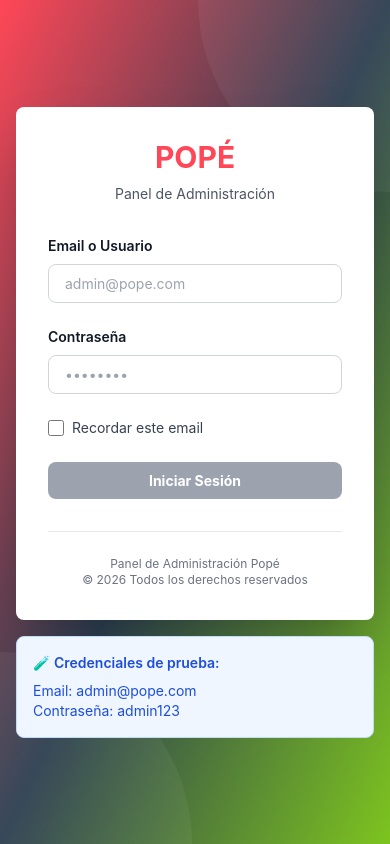
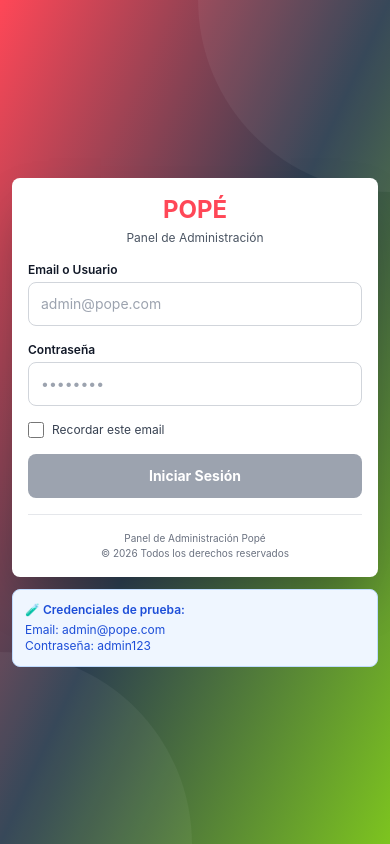
Before and after one commit to Alejandro-lopez1/tienda-pope, a React (Vite) app in the folder frontend/: page /admin/login in a window 390 px wide. Built offline with nearby package versions, Linux system fonts and the light colour scheme; no server answers.

Commit message:
feat(ux-mobile): P4 - admin optimizado (h-dvh, min-h-dvh, inputs min-h-11, header compacto, login responsive)

```diff
--- a/frontend/src/components/ErrorBoundary.tsx
+++ b/frontend/src/components/ErrorBoundary.tsx
@@ -22,14 +22,14 @@ export class ErrorBoundary extends Component<Props, State> {
   render() {
     if (this.state.hasError) {
       return (
-        <div className="min-h-screen flex items-center justify-center bg-gray-50 px-4">
-          <div className="max-w-md w-full bg-white rounded-lg shadow-md p-8 text-center">
-            <h1 className="text-xl font-bold text-gray-900 mb-2">Algo salió mal, recargá la página</h1>
-            <p className="text-gray-600 mb-6">Ocurrió un error inesperado al mostrar esta pantalla.</p>
+        <div className="min-h-dvh flex items-center justify-center bg-gray-50 px-3">
+          <div className="max-w-md w-full bg-white rounded-lg shadow-md p-6 text-center">
+            <h1 className="text-base sm:text-xl font-bold text-gray-900 mb-2">Algo salió mal</h1>
+            <p className="text-xs sm:text-sm text-gray-600 mb-4 sm:mb-6">Ocurrió un error inesperado al mostrar esta pantalla.</p>
             <button
               type="button"
               onClick={() => window.location.reload()}
-              className="bg-red-500 hover:bg-red-600 text-white font-semibold py-2 px-4 rounded"
+              className="w-full bg-red-500 hover:bg-red-600 text-white font-semibold py-2 px-4 rounded text-sm"
             >
               Recargar
             </button>
--- a/frontend/src/components/ProtectedRoute.tsx
+++ b/frontend/src/components/ProtectedRoute.tsx
@@ -15,10 +15,10 @@ export const ProtectedRoute: React.FC<ProtectedRouteProps> = ({
 
   if (loading) {
     return (
-      <div className="min-h-screen flex items-center justify-center bg-gray-100">
-        <div className="text-center">
+      <div className="min-h-dvh flex items-center justify-center bg-gray-100">
+        <div className="text-center px-4">
           <div className="animate-spin inline-block w-8 h-8 border-4 border-gray-300 border-t-[#FF4757] rounded-full"></div>
-          <p className="mt-4 text-gray-600">Cargando...</p>
+          <p className="mt-4 text-gray-600 text-sm">Cargando...</p>
         </div>
       </div>
     );
@@ -30,10 +30,10 @@ export const ProtectedRoute: React.FC<ProtectedRouteProps> = ({
 
   if (requiredRole && user?.role !== requiredRole && user?.role !== 'admin') {
     return (
-      <div className="min-h-screen flex items-center justify-center bg-gray-100">
+      <div className="min-h-dvh flex items-center justify-center bg-gray-100 px-4">
         <div className="text-center">
-          <h1 className="text-2xl font-bold text-gray-900 mb-4">Acceso Denegado</h1>
-          <p className="text-gray-600">No tienes permiso para acceder a esta página.</p>
+          <h1 className="text-xl sm:text-2xl font-bold text-gray-900 mb-3 sm:mb-4">Acceso Denegado</h1>
+          <p className="text-sm sm:text-base text-gray-600">No tienes permiso para acceder a esta página.</p>
         </div>
       </div>
     );
--- a/frontend/src/components/admin/AdminLayout.tsx
+++ b/frontend/src/components/admin/AdminLayout.tsx
@@ -26,7 +26,7 @@ export const AdminLayout: React.FC<AdminLayoutProps> = ({ children, title }) =>
   ];
 
   return (
-    <div className="flex h-screen bg-gray-100">
+    <div className="flex h-dvh bg-gray-100">
       {/* Sidebar */}
       <aside
         className={`fixed inset-y-0 left-0 z-50 w-64 bg-[#2C3E50] text-white transition-transform duration-200 transform ${
@@ -81,26 +81,26 @@ export const AdminLayout: React.FC<AdminLayoutProps> = ({ children, title }) =>
       )}
 
       {/* Main Content */}
-      <div className="flex-1 flex flex-col overflow-hidden">
+      <div className="flex-1 flex flex-col overflow-hidden min-h-dvh">
         {/* Header */}
-        <header className="bg-white shadow-sm border-b border-gray-200">
-          <div className="flex items-center justify-between px-6 py-4">
+        <header className="bg-white shadow-sm border-b border-gray-200 h-14 sm:h-16">
+          <div className="flex items-center justify-between px-4 sm:px-6 h-full">
             <div className="flex items-center gap-4">
               <button
                 onClick={() => setSidebarOpen(!sidebarOpen)}
                 className="lg:hidden p-2 hover:bg-gray-100 rounded-lg transition"
               >
-                <span className="text-2xl">☰</span>
+                <span className="text-xl">☰</span>
               </button>
-              <h2 className="text-xl font-bold text-gray-900">{title || 'Dashboard'}</h2>
+              <h2 className="text-lg sm:text-xl font-bold text-gray-900">{title || 'Dashboard'}</h2>
             </div>
 
-            <div className="flex items-center gap-4">
-              <div className="text-right">
+            <div className="flex items-center gap-2 sm:gap-4">
+              <div className="text-right hidden sm:block">
                 <p className="text-sm font-medium text-gray-900">{user?.first_name || user?.username}</p>
                 <p className="text-xs text-gray-500">{user?.email}</p>
               </div>
-              <div className="w-10 h-10 rounded-full bg-gradient-to-br from-[#FF4757] to-[#7DC41F] flex items-center justify-center text-white font-bold">
+              <div className="w-10 h-10 rounded-full bg-gradient-to-br from-[#FF4757] to-[#7DC41F] flex items-center justify-center text-white font-bold flex-shrink-0">
                 {user?.first_name?.[0] || 'A'}
               </div>
             </div>
@@ -108,8 +108,8 @@ export const AdminLayout: React.FC<AdminLayoutProps> = ({ children, title }) =>
         </header>
 
         {/* Content */}
-        <main className="flex-1 overflow-auto">
-          <div className="p-6">
+        <main className="flex-1 overflow-y-auto">
+          <div className="p-4 sm:p-6">
             {children}
           </div>
         </main>
--- a/frontend/src/pages/admin/AdminLoginPage.tsx
+++ b/frontend/src/pages/admin/AdminLoginPage.tsx
@@ -48,7 +48,7 @@ export default function AdminLoginPage() {
   }, []);
 
   return (
-    <div className="min-h-screen bg-gradient-to-br from-[#FF4757] via-[#2C3E50] to-[#7DC41F] flex items-center justify-center px-4">
+    <div className="min-h-dvh bg-gradient-to-br from-[#FF4757] via-[#2C3E50] to-[#7DC41F] flex items-center justify-center px-3 py-4">
       {/* Fondo decorativo */}
       <div className="absolute inset-0 overflow-hidden pointer-events-none">
         <div className="absolute top-0 right-0 w-96 h-96 bg-white/5 rounded-full -mr-48 -mt-48"></div>
@@ -57,26 +57,26 @@ export default function AdminLoginPage() {
 
       {/* Contenedor de login */}
       <div className="relative w-full max-w-md">
-        <div className="bg-white rounded-lg shadow-2xl p-8">
+        <div className="bg-white rounded-lg shadow-2xl p-4 sm:p-8">
           {/* Logo/Título */}
-          <div className="text-center mb-8">
-            <h1 className="text-3xl font-bold text-[#FF4757] mb-2">POPÉ</h1>
-            <p className="text-gray-600">Panel de Administración</p>
+          <div className="text-center mb-4 sm:mb-8">
+            <h1 className="text-2xl sm:text-3xl font-bold text-[#FF4757] mb-1 sm:mb-2">POPÉ</h1>
+            <p className="text-xs sm:text-base text-gray-600">Panel de Administración</p>
           </div>
 
           {/* Formulario */}
-          <form onSubmit={handleSubmit} className="space-y-6">
+          <form onSubmit={handleSubmit} className="space-y-4 sm:space-y-6">
             {/* Error */}
             {error && (
-              <div className="bg-red-50 border border-red-200 text-red-700 px-4 py-3 rounded-lg flex gap-2">
-                <span className="text-xl">⚠️</span>
-                <span className="text-sm">{error}</span>
+              <div className="bg-red-50 border border-red-200 text-red-700 px-3 py-2 sm:px-4 sm:py-3 rounded-lg flex gap-2 text-xs sm:text-sm">
+                <span className="text-lg flex-shrink-0">⚠️</span>
+                <span>{error}</span>
               </div>
             )}
 
             {/* Email/Username */}
             <div>
-              <label htmlFor="email" className="block text-sm font-semibold text-gray-900 mb-2">
+              <label htmlFor="email" className="block text-xs sm:text-sm font-semibold text-gray-900 mb-1 sm:mb-2">
                 Email o Usuario
               </label>
               <input
@@ -86,14 +86,14 @@ export default function AdminLoginPage() {
                 onChange={(e) => setEmail(e.target.value)}
                 placeholder="admin@pope.com"
                 disabled={loading}
-                className="w-full px-4 py-2 border border-gray-300 rounded-lg focus:outline-none focus:border-[#FF4757] focus:ring-2 focus:ring-[#FF4757]/20 transition disabled:bg-gray-100"
+                className="w-full px-3 sm:px-4 py-2.5 sm:py-2 border border-gray-300 rounded-lg focus:outline-none focus:border-[#FF4757] focus:ring-2 focus:ring-[#FF4757]/20 transition disabled:bg-gray-100 text-sm min-h-11"
                 required
               />
             </div>
 
             {/* Contraseña */}
             <div>
-              <label htmlFor="password" className="block text-sm font-semibold text-gray-900 mb-2">
+              <label htmlFor="password" className="block text-xs sm:text-sm font-semibold text-gray-900 mb-1 sm:mb-2">
                 Contraseña
               </label>
               <input
@@ -103,7 +103,7 @@ export default function AdminLoginPage() {
                 onChange={(e) => setPassword(e.target.value)}
                 placeholder="••••••••"
                 disabled={loading}
-                className="w-full px-4 py-2 border border-gray-300 rounded-lg focus:outline-none focus:border-[#FF4757] focus:ring-2 focus:ring-[#FF4757]/20 transition disabled:bg-gray-100"
+                className="w-full px-3 sm:px-4 py-2.5 sm:py-2 border border-gray-300 rounded-lg focus:outline-none focus:border-[#FF4757] focus:ring-2 focus:ring-[#FF4757]/20 transition disabled:bg-gray-100 text-sm min-h-11"
                 required
               />
             </div>
@@ -118,7 +118,7 @@ export default function AdminLoginPage() {
                 disabled={loading}
                 className="w-4 h-4 rounded border-gray-300 text-[#FF4757] cursor-pointer"
               />
-              <label htmlFor="remember" className="text-sm text-gray-700 cursor-pointer">
+              <label htmlFor="remember" className="text-xs sm:text-sm text-gray-700 cursor-pointer">
                 Recordar este email
               </label>
             </div>
@@ -127,7 +127,7 @@ export default function AdminLoginPage() {
             <button
               type="submit"
               disabled={loading || !email || !password}
-              className="w-full bg-gradient-to-r from-[#FF4757] to-[#ff6b7a] hover:from-[#ff3a45] hover:to-[#ff5b6a] disabled:from-gray-400 disabled:to-gray-400 text-white font-bold py-2 px-4 rounded-lg transition-all duration-200 disabled:cursor-not-allowed"
+              className="w-full bg-gradient-to-r from-[#FF4757] to-[#ff6b7a] hover:from-[#ff3a45] hover:to-[#ff5b6a] disabled:from-gray-400 disabled:to-gray-400 text-white font-bold py-3 px-4 rounded-lg transition-all duration-200 disabled:cursor-not-allowed text-sm min-h-11"
             >
               {loading ? (
                 <span className="flex items-center justify-center gap-2">
@@ -141,7 +141,7 @@ export default function AdminLoginPage() {
           </form>
 
           {/* Footer */}
-          <div className="mt-8 pt-6 border-t border-gray-200 text-center text-xs text-gray-500">
+          <div className="mt-4 sm:mt-8 pt-4 sm:pt-6 border-t border-gray-200 text-center text-[10px] sm:text-xs text-gray-500">
             <p>Panel de Administración Popé</p>
             <p>© 2026 Todos los derechos reservados</p>
           </div>
@@ -149,8 +149,8 @@ export default function AdminLoginPage() {
 
         {/* Info de prueba (solo desarrollo) */}
         {import.meta.env.DEV && (
-          <div className="mt-4 bg-blue-50 border border-blue-200 rounded-lg p-4 text-sm text-blue-700">
-            <p className="font-semibold mb-2">🧪 Credenciales de prueba:</p>
+          <div className="mt-3 sm:mt-4 bg-blue-50 border border-blue-200 rounded-lg p-3 text-xs text-blue-700">
+            <p className="font-semibold mb-1">🧪 Credenciales de prueba:</p>
             <p>Email: admin@pope.com</p>
             <p>Contraseña: admin123</p>
           </div>
```
